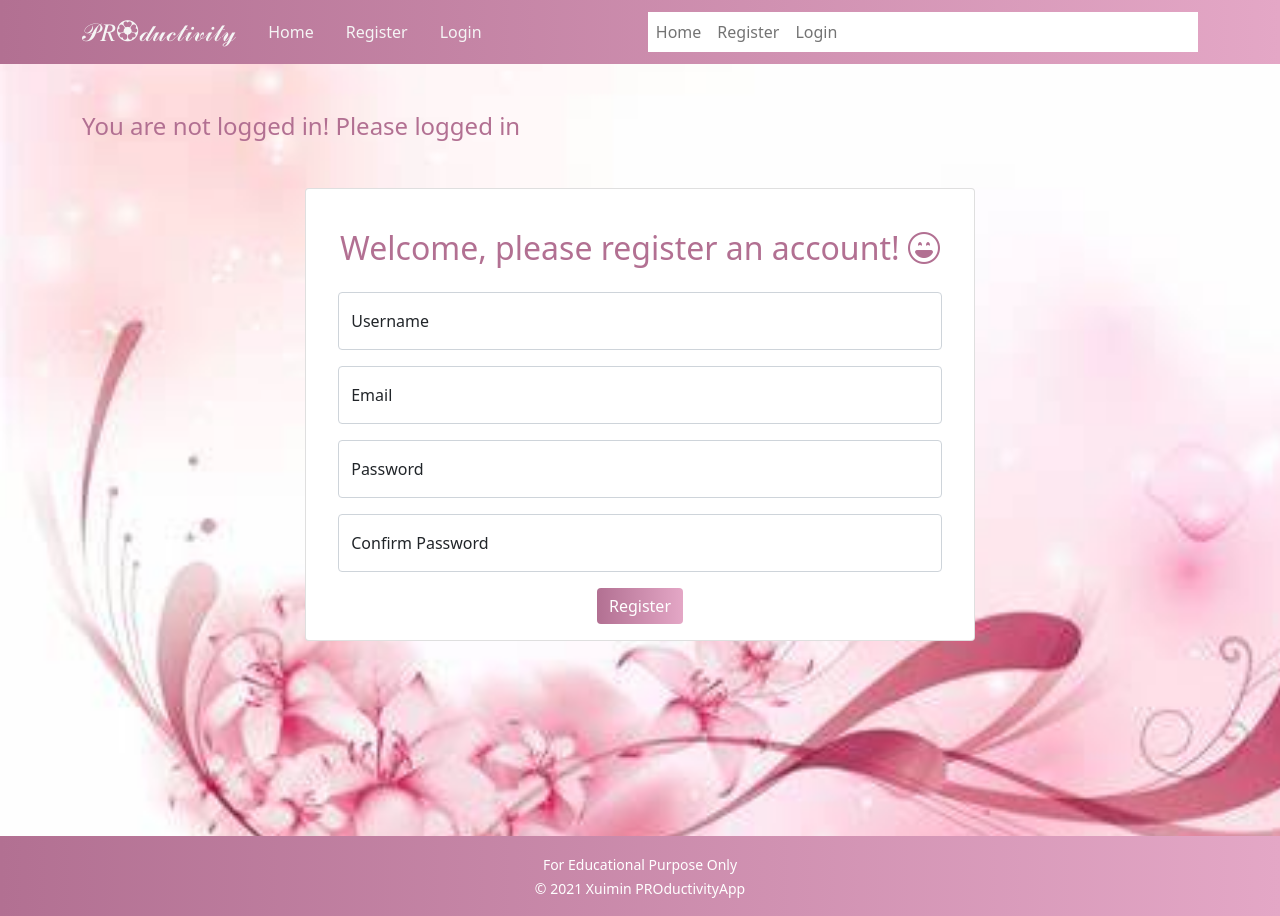
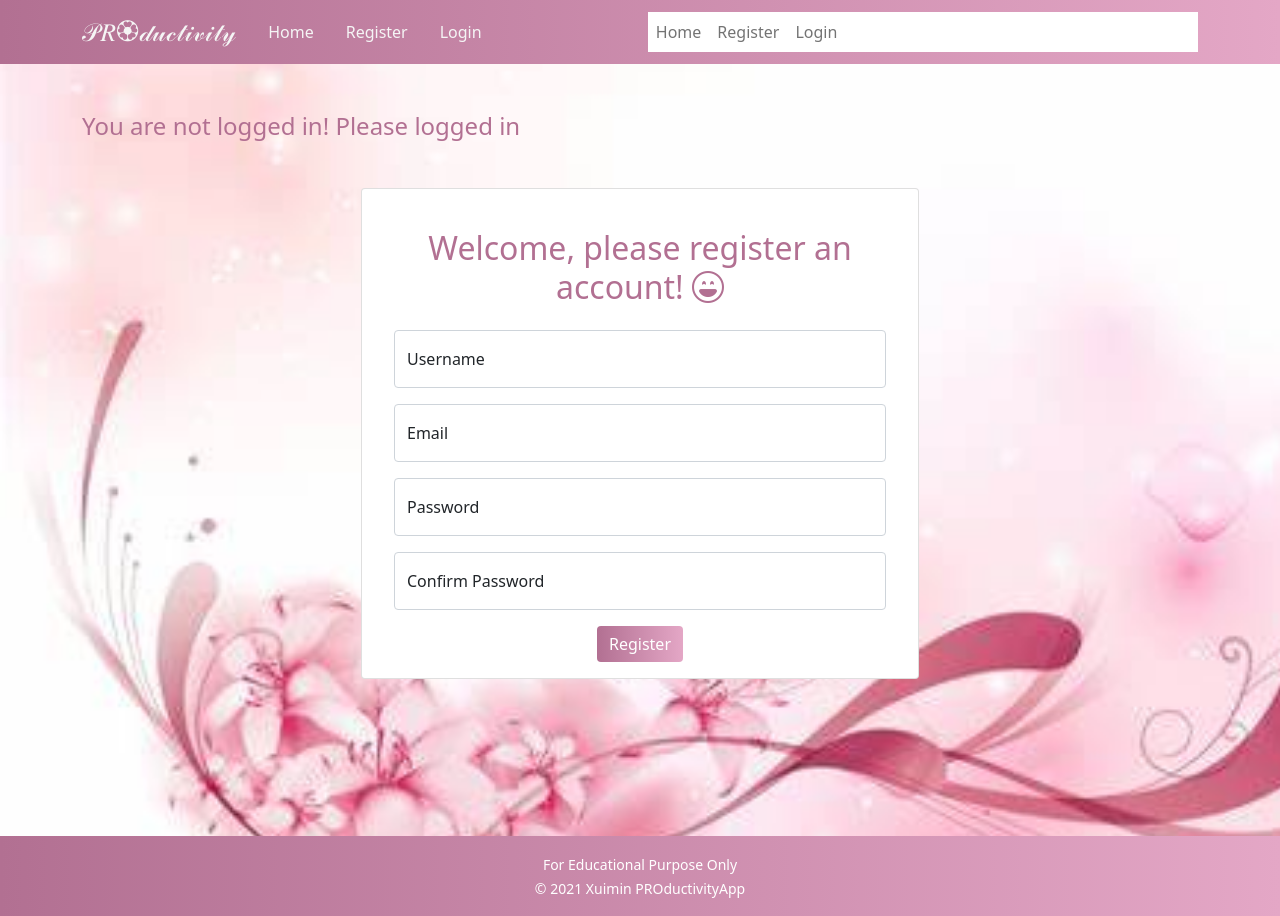
Before and after one commit to Xuimin/ProductivityApp-client, a React (Create React App) app: page /register in a window 1280 px wide. Built offline with nearby package versions, Linux system fonts and the light colour scheme; no server answers.

Commit message:
Change the width for better layout

```diff
--- a/src/Components/Contact.js
+++ b/src/Components/Contact.js
@@ -8,7 +8,7 @@ function Contact() {
   return (
     <Container className='min'>
       <h2 className='my-5 text-center text'>Let's keep in touch! <i className='bi-emoji-heart-eyes'></i></h2>
-      <Card className='md-width mx-auto'>
+      <Card className='col-md-6 mx-auto'>
         <Card.Body>
           <Card.Title className='text-d my-2 text-center'>Contact Us</Card.Title>
           <Card.Subtitle className='text text-center mt-4 px-4'>Good day, we hope you are having a blast on this website. Wanna get to know us more? Follow us on... </Card.Subtitle>
--- a/src/Components/Forms/AuthForm/Login.js
+++ b/src/Components/Forms/AuthForm/Login.js
@@ -82,7 +82,7 @@ function Login({loginHandler}) {
 
   return (
     <Container className='min'>
-      <Card className='md-width mx-auto'>
+      <Card className='col-lg-6 mx-auto'>
         <Card.Body>
           <Card.Title>
             <h2 className='text text-center my-4'>
--- a/src/Components/Forms/AuthForm/Register.js
+++ b/src/Components/Forms/AuthForm/Register.js
@@ -44,7 +44,7 @@ function Register() {
 
   return (
     <Container className='min'>
-      <Card className='md-width mx-auto'>
+      <Card className='col-lg-6 mx-auto'>
         <Card.Body>
           <Card.Title>
             <h2 className='text text-center my-4'>
```
